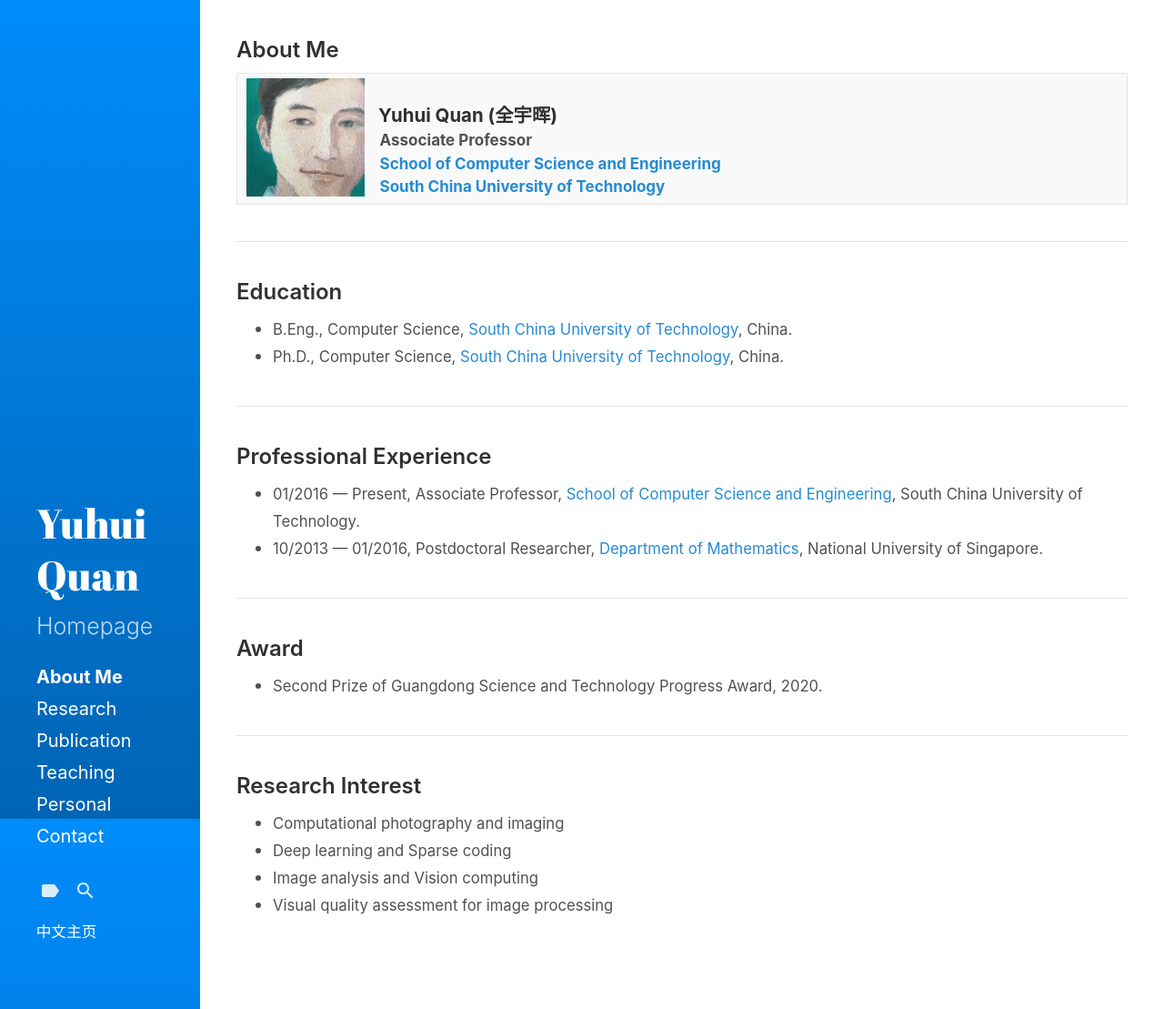
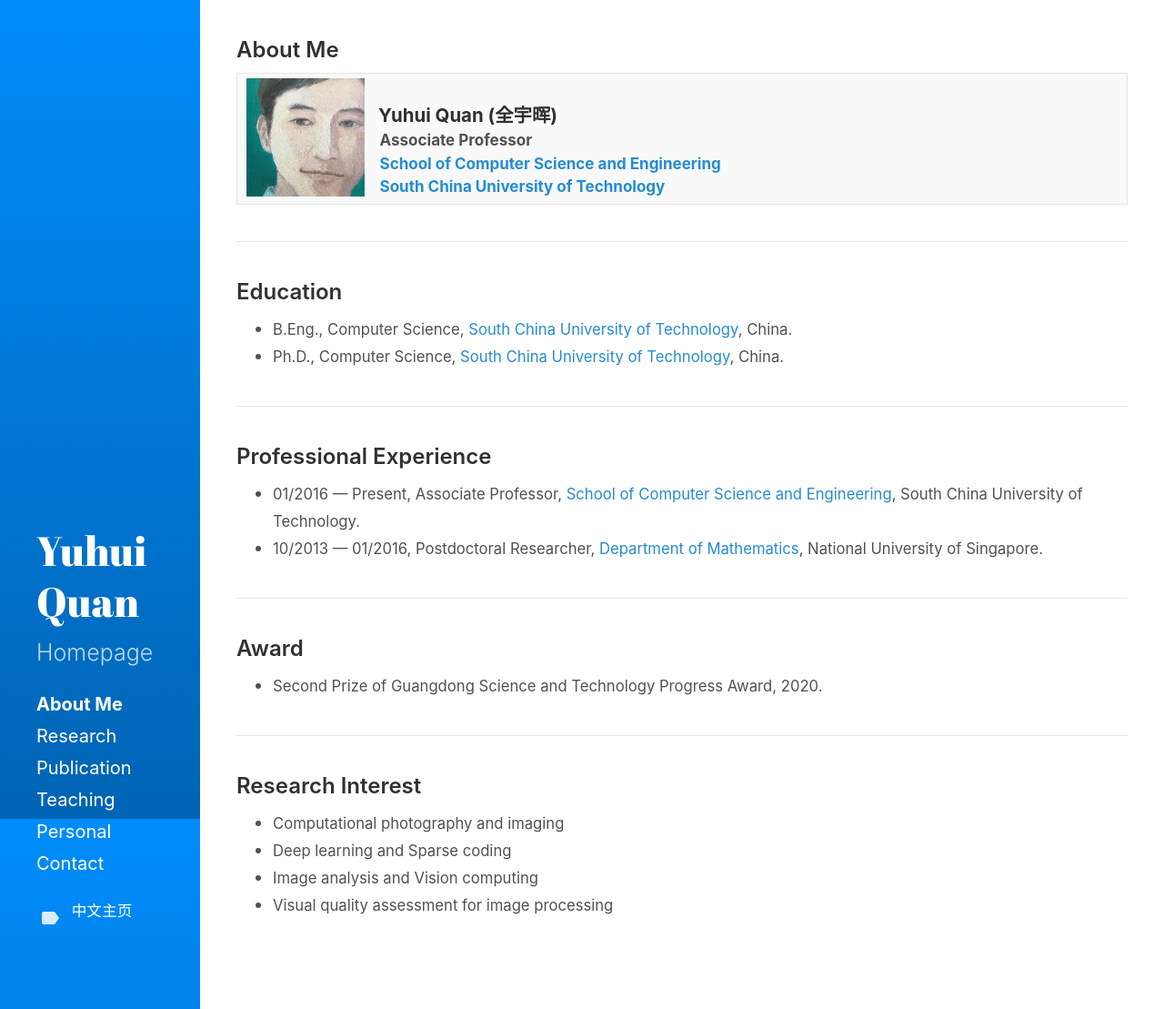
Before and after one commit to csyhquan/csyhquan.github.io, a Jekyll site: the page built from index.html, in a window 1280 px wide and 1109 px high. Shown: the whole window at 91% size. Built offline with Jekyll 4.4.1, drawn with Linux system fonts in a browser that asks for light colours; the list of posts is cut into pages by our own code.

Commit message:
Update sidebar-icon-links.html

```diff
--- a/_includes/sidebar-icon-links.html
+++ b/_includes/sidebar-icon-links.html
@@ -40,14 +40,14 @@
     </a>
   {% endif %}
 
-  {% if search_page %}
+  <!--{% if search_page %}
     <a id="search-link"
        class="icon{% if page.url == '/search' %} active{% endif %}"
        title="Search" aria-label="Search"
        href="{{ search_page.url | relative_url }}">
       {% include svg/search.svg %}
     </a>
-  {% endif %}
+  {% endif %}-->
   <small><a href="http://www.scholat.com/csyhquan.cn">&nbsp;中文主页</a></small>
   {% include custom-icon-links.html %}
 </nav>
```
